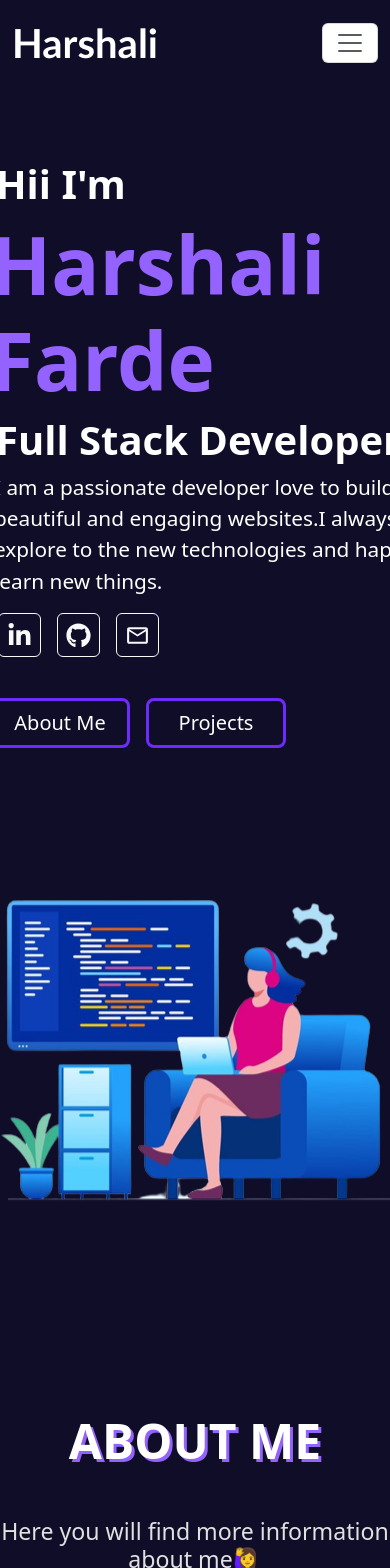
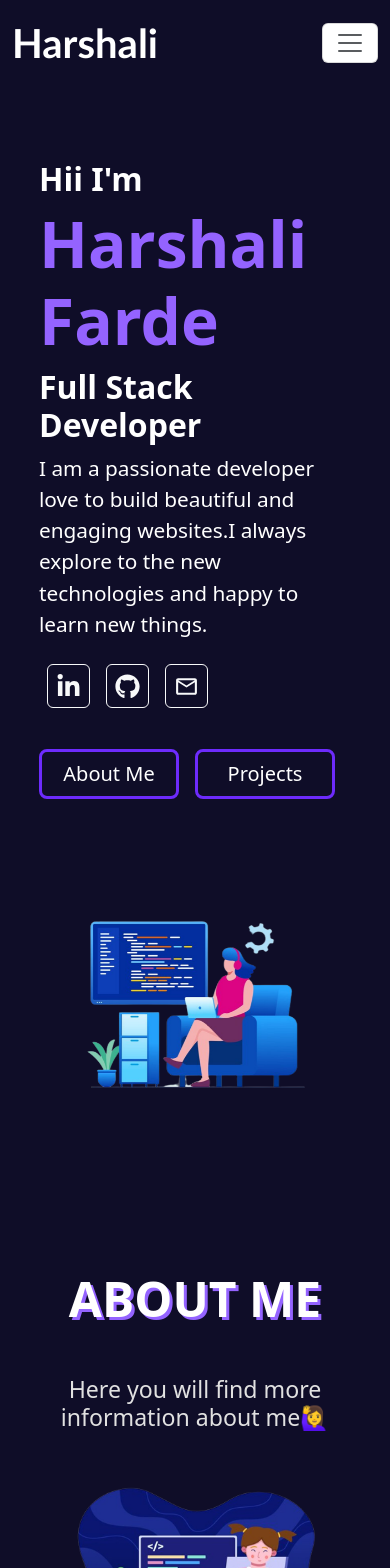
Before and after one commit to harshali08/Portfolio, a React (Create React App) app: page / in a window 390 px wide. Shown: the top 1568 px of the page. Built offline with nearby package versions, Linux system fonts and the light colour scheme.

Commit message:
responsive

```diff
--- a/src/App.css
+++ b/src/App.css
@@ -4,3 +4,15 @@ body{
     padding: 0;
     overflow-x: hidden;
 }
+
+
+::-webkit-scrollbar{
+    width: 5px;
+  }
+  ::-webkit-scrollbar-track{
+    background-color: rgb(131, 130, 130);
+  }
+  ::-webkit-scrollbar-thumb{
+    background-color:#9463FF;
+    border-radius: 50px;
+  }
--- a/src/App.js
+++ b/src/App.js
@@ -24,7 +24,7 @@ const App = () => {
     <Skills></Skills>
     <Projects></Projects>
     <Contact></Contact>
-    <Footer></Footer>
+    {/* <Footer></Footer> */}
    </div>
    </>
   )
--- a/src/components/About.jsx
+++ b/src/components/About.jsx
@@ -4,7 +4,7 @@ import "./css/About.css";
 
 const About = () => {
   return (
-    <div id="about" style={{ paddingTop: "80px" }}>
+    <div id="about" style={{ paddingTop: "80px" ,width:'90%',margin:'0 auto'}}>
       <div>
         <h1
           style={{
@@ -30,10 +30,10 @@ const About = () => {
         </h3>
 
         <div className="d-flex flex-row flex-wrap justify-content-center  ">
-          <div className="ms-3  left-side">
+          <div className="d-flex justify-content-center  left-side">
             <img src={require("../assets/home-page.png")}></img>
           </div>
-          <div style={{ width: "57%" }} className="me-0 mt-5 right-side">
+          <div className="me-0 mt-5 right-side">
             <AboutComp></AboutComp>
           </div>
         </div>
--- a/src/components/Home.jsx
+++ b/src/components/Home.jsx
@@ -7,14 +7,14 @@ import { FaFacebookF, FaTwitter, FaGoogle, FaInstagram, FaLinkedinIn, FaGithub,
 const Home = () => {
   return (
      <>
-     <div id='home' className='pt-3'>
-      <div className='d-flex flex-row flex-wrap justify-content-center home mb-5 pt-5 mt-5 mb-5' style={{width:'100%'}}>
-        <div className='ms-5 mt-5'>
+     <div id='home' className='pt-3 ' style={{width:'80%',margin:'0 auto'}}>
+      <div className='d-flex flex-row justify-content-center home mb-5 pt-5 mt-5 mb-5' style={{}}>
+        <div className=' mt-5  left' >
              <div >
               <h4 className='domain'>Hii I'm</h4>
               <h1 className='name' data-text="Harshali Farde">Harshali Farde</h1>
               <h4 className='domain'>Full Stack Developer</h4>
-              <p className='m-1' style={{width:"450px"}}>I am a passionate developer love to build  beautiful and engaging websites.I always explore to the new technologies and happy to learn new things.</p>
+              <p className='' style={{width:""}}>I am a passionate developer love to build  beautiful and engaging websites.I always explore to the new technologies and happy to learn new things.</p>
              </div>
              <div className='d-flex flex-row justify-content-left mt-2'>
 
@@ -31,7 +31,7 @@ const Home = () => {
 
              </div>
 
-           <div className='d-flex flex-row my-2'>
+           <div className='d-flex flex-row my-2 '>
              {/* <button class="button-43 me-3" role="button"><a href='#projects'>Projects</a></button> */}
              <button class="home-but me-3" role="button"><a href='#about'>About Me</a></button>
              <button class="home-but" role="button"><a href='#projects'>Projects</a></button>
@@ -40,8 +40,8 @@ const Home = () => {
 
 
         </div>
-        <div className=' image_div' style={{marginTop:"95px"}}>
-          <img src={require('../assets/About-me.png') } ></img>
+        <div className=' image_div d-flex justify-content-center right' style={{marginTop:"95px"}}>
+          <img src={require('../assets/About-me.png') }  ></img>
         </div>
 
       </div>
--- a/src/components/Projects.jsx
+++ b/src/components/Projects.jsx
@@ -3,7 +3,7 @@ import ProjCard from './ProjCard'
 
 const Projects = () => {
   return (
-    <div id='projects' className='pt-3'>
+    <div id='projects' className='pt-3' style={{border:"1px solid red",width:'90%',margin:'0 auto'}}>
     <div className='my-6' style={{marginTop:"5rem"}}>
     <h1 style={{color:"white",textAlign:"center",textShadow: "3px 3px #9463FF",fontWeight:"bolder", fontSize:"3rem"}}>PROJECTS</h1>
     <h3  style={{color:"#EBEBEB",textAlign:"center" ,marginTop:"50px",color:"#E1E1E1"}}>Checkout Some of my Work 👇</h3>
--- a/src/components/Skills.jsx
+++ b/src/components/Skills.jsx
@@ -3,10 +3,10 @@ import SkillBox from './SkillBox'
 
 const Skills = () => {
   return (
-    <div id='skills' className='' style={{paddingTop:"100px"}}>
+    <div id='skills' className='' style={{paddingTop:"100px",width:'90%',margin:'0 auto'}}>
     <div  className=' mb-6' > <h1 className='mt-2' style={{textAlign:"center",color:"white",marginTop:"10vh",marginBottom:"5vh",textShadow: "3px 3px #9463FF",fontWeight:"bolder", fontSize:"3rem"}}>SKILLS</h1>
     <h3 style={{textAlign:"center",color:"white",marginTop:"2vh",marginBottom:"2vh",color:"#E1E1E1"}}>Here are Some of My Skills 🌟</h3>
-    <div className='d-flex flex-row flex-wrap justify-content-center ' style={{marginLeft:"3rem", marginRight:"3rem"}} >
+    <div className='d-flex flex-row flex-wrap justify-content-center mx-3' >
     <SkillBox s={require('../assets/Cplusplus.png')} title="C++" h={110} w={125}></SkillBox>
     <SkillBox s={require('../assets/Java.png')} title="Java" h={125} w={125}></SkillBox>
     <SkillBox s={require('../assets/Python.png')} title="Python" h={125} w={125}></SkillBox>
--- a/src/components/css/About.css
+++ b/src/components/css/About.css
@@ -1,10 +1,16 @@
 .about-me{
     font-size: x-large;
 }
-
+#about{
+    overflow-x: hidden;
+  }
 .about-me li{
     margin-top:10px;
     padding:10px;
+}
+
+.right-side{
+    width:58%;
 }
 
 @media only screen and (max-width: 600px) {
@@ -16,14 +22,14 @@
     }
 
     .right-side{
-        width:80%;
+        width:100%;
     }
     .about-me{
-        font-size: 20px;
+        font-size: 19px;
     }
 
     .tab{
-        font-size: 0.9rem;
+        font-size: 0.6rem;
         margin-left: 0;
     }
   }
--- a/src/components/css/Contact.css
+++ b/src/components/css/Contact.css
@@ -1,3 +1,7 @@
+#contact{
+  overflow-x: hidden;
+}
+
 .cont-but{
     width:140px;
     height:50px;
@@ -6,17 +10,29 @@
   border:3px solid #6d2bfc;
   background-color: #0F0D28;
 
-  /* box-sizing: border-box; */
   color: #FFFFFF;
   display: flex;
   font-size: 20px;
   margin-top:3vh;
   justify-content: center;
   align-items: center;
-  /* padding: 0.5rem; */
   text-decoration: none;
   cursor: pointer;
   user-select: none;
   -webkit-user-select: none;
   touch-action: manipulation;
 }
+
+.contact{
+  font-family: 'Kanit', sans-serif;;
+}
+
+.inputt{
+  width: 40vw;
+}
+
+@media (max-width: 768px) {
+  .inputt{
+    width: 70vw;
+  }
+}
--- a/src/components/css/Home.css
+++ b/src/components/css/Home.css
@@ -8,17 +8,19 @@
     font-weight: bolder;
     font-size: 5rem;
     color: #0F0D28;
-    margin-left: 0;
+    /* margin-left: 0; */
     color: #9463FF;
 
 
 }
 
+
+
 .home .domain{
     font-weight: bold;
     font-size: 2.5rem;
 
-    margin-left: 6px;
+    /* margin-left: 6px; */
 }
 
 
@@ -67,3 +69,50 @@ a{
   }
 
 }
+
+.home .left{
+  width:50%;
+}
+
+.home .right{
+  width:50%;
+}
+
+.home .right img{
+  height: 30rem;
+  width:40rem;
+}
+
+
+
+@media (max-width:768px){
+
+  .home{
+    flex-wrap: wrap;
+  }
+  .home .left{
+    width:100%;
+  }
+
+  .home .right{
+    width:100%;
+  }
+
+  .home .right img{
+    height: 15rem;
+    width:21rem;
+  }
+
+  .home .name{
+
+    font-size: 4rem;
+
+
+}
+.home .domain{
+
+  font-size: 2rem;
+
+
+}
+}
--- a/src/components/css/Projects.css
+++ b/src/components/css/Projects.css
@@ -0,0 +1,3 @@
+#projects{
+    overflow-x: hidden;
+  }
```
Also changed, not shown: src/components/Contact.jsx (+263 -74 lines), src/components/css/Navbar.css (line endings or trailing spaces).
